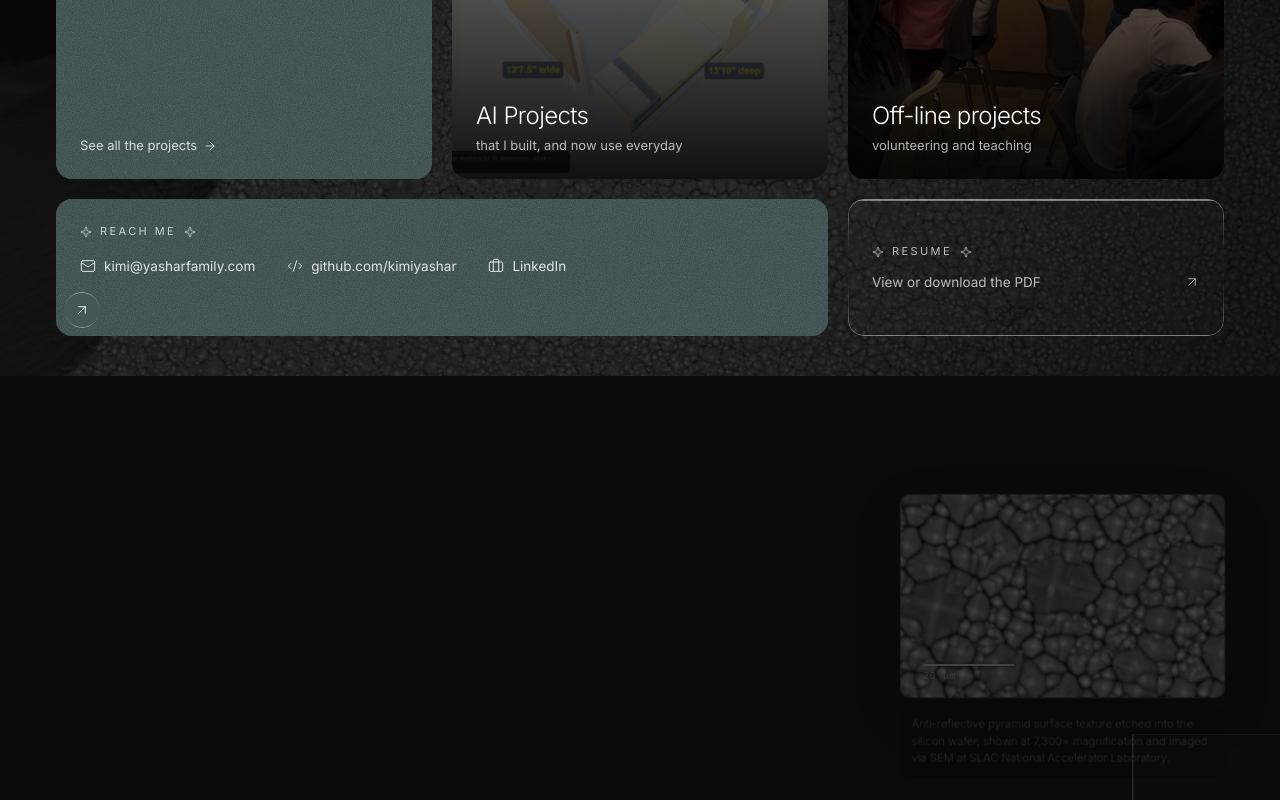
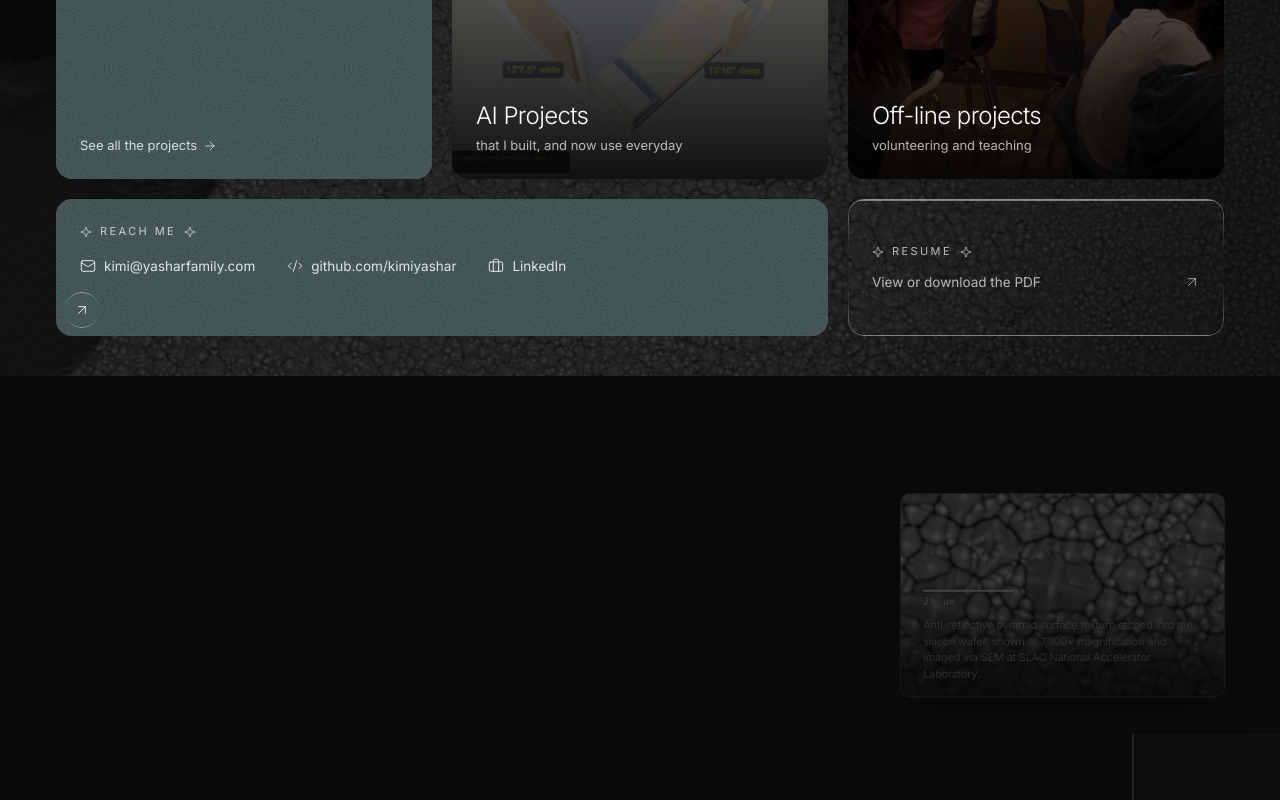
Before and after one commit to kimiyashar/kimiyashar-site, a React (Vite) app: page / in a window 1280 px wide. Shown: the part 424-1224 px from the top of the page. Built offline with nearby package versions, Linux system fonts and the light colour scheme.

Commit message:
Place SEM captions directly on images

```diff
--- a/src/App.tsx
+++ b/src/App.tsx
@@ -389,14 +389,16 @@ function Home({ go }: { go: (p: Page) => void }) {
               src="/sem/pyramid-texture-7300x.jpg"
               alt="Anti-reflective pyramid surface texture etched into the silicon wafer, at 7,300x magnification"
             />
+            {/* bar and caption both ride on the micrograph — a caption in its own
+                panel reads as UI chrome rather than an annotation of the specimen */}
+            <div className="sem-inset-text">
               <span className="sem-scalebar"><i /><em>20&nbsp;&micro;m</em></span>
-          </div>
-          <div className="sem-inset-text">
               <figcaption className="sem-inset-cap">
                 Anti-reflective pyramid surface texture etched into the silicon wafer,
                 shown at <span className="whitespace-nowrap">7,300&times;</span> magnification
                 and imaged via SEM at SLAC National Accelerator Laboratory.
               </figcaption>
+            </div>
           </div>
         </figure>
 
@@ -406,8 +408,8 @@ function Home({ go }: { go: (p: Page) => void }) {
         <span className="sem-fieldbar sem-fieldbar--stage"><i /><em>50&nbsp;&micro;m</em></span>
 
         <div className="absolute inset-x-0 bottom-0 flex items-end px-4 sm:px-6 md:px-10 lg:px-14 pb-[12vh]">
-          <figure className="sem-caption max-w-lg m-0 p-5 md:p-6">
-            <figcaption className="text-white/[0.78] text-[13.5px] leading-[1.65] font-light">
+          <figure className="sem-caption max-w-lg m-0">
+            <figcaption className="sem-caption-text text-[13.5px] leading-[1.65] font-light">
               Single-crystal silicon wafer at 990&times; magnification, etched
               overnight in 2&nbsp;M KOH and imaged via SEM at SLAC National
               Accelerator Laboratory.
--- a/src/index.css
+++ b/src/index.css
@@ -34,34 +34,31 @@ body::before {
   will-change: transform, opacity;
 }
 
-/* caption fades in over the last ~40% of the scroll */
+/* caption fades in over the last ~40% of the scroll.
+   No panel: the caption is lettering on the micrograph, the way a plate
+   annotation is. Legibility comes from weight + a tight text shadow instead
+   of a card, so nothing occludes the specimen it describes. */
 .sem-caption {
   opacity: var(--sem-c, 0);
   transform: translateY(calc(16px * (1 - var(--sem-c))));
   will-change: opacity, transform;
-  /* by the time this lands the background is at full zoom and its brightest
-     (opacity 0.38, scaled 1.48), so a 0.45 scrim let the micrograph read
-     straight through the text. Heavier fill + real blur + a hairline edge so
-     the panel is a card, not a tint. */
-  border-radius: 16px;
-  background: rgba(8, 8, 8, 0.72);
-  border: 1px solid rgba(255, 255, 255, 0.09);
-  backdrop-filter: blur(10px) saturate(0.9);
-  -webkit-backdrop-filter: blur(10px) saturate(0.9);
-  box-shadow: 0 18px 50px -12px rgba(0, 0, 0, 0.7);
+}
+.sem-caption-text {
+  color: rgba(255, 255, 255, 0.94);
+  text-shadow:
+    0 1px 2px rgba(0, 0, 0, 0.95),
+    0 0 14px rgba(0, 0, 0, 0.85),
+    0 0 34px rgba(0, 0, 0, 0.6);
 }
 
-/* metadata cluster. The old vertical border-left ran right alongside the
-   horizontal scale bar, so the two hairlines read as one ambiguous corner
-   bracket. A single horizontal rule sets the sentence off from the
-   credentials and leaves the scale bar as the only horizontal line. */
+/* caption metadata sits directly on the micrograph: no card, no divider box */
 .sem-meta {
-  margin-top: 14px;
-  padding-top: 13px;
-  border-top: 1px solid rgba(255, 255, 255, 0.10);
+  margin-top: 10px;
+  padding-top: 0;
+  border-top: 0;
   display: flex;
   flex-direction: column;
-  gap: 11px;
+  gap: 7px;
 }
 .sem-credit {
   font-family: ui-monospace, SFMono-Regular, Menlo, monospace;
@@ -69,7 +66,8 @@ body::before {
   font-size: 9.5px;
   letter-spacing: 0.11em;
   line-height: 1.5;
-  color: rgba(255, 255, 255, 0.42);
+  color: rgba(255, 255, 255, 0.62);
+  text-shadow: 0 1px 2px rgba(0, 0, 0, 0.95), 0 0 12px rgba(0, 0, 0, 0.8);
   display: flex;
   flex-wrap: wrap;
   gap: 0 0.55em;
@@ -134,12 +132,24 @@ body::before {
   width: 100%;
   height: auto;
 }
-/* 20 um of the 70.9 um field = 28.2% of the plate width */
+/* the caption lies on the plate, so the plate carries its own falloff — a
+   gradient in the image, not a panel around it */
+.sem-inset-frame::after {
+  content: '';
+  position: absolute;
+  inset: 42% 0 0;
+  pointer-events: none;
+  background: linear-gradient(
+    to bottom,
+    rgba(0, 0, 0, 0) 0%,
+    rgba(0, 0, 0, 0.30) 42%,
+    rgba(0, 0, 0, 0.72) 74%,
+    rgba(0, 0, 0, 0.86) 100%);
+}
+/* 20 um of the 70.9 um field = 28.2% of the plate width. The bar lives in the
+   caption stack now, which is inset 7% a side, so 28.2/0.86 keeps it true. */
 .sem-scalebar {
-  position: absolute;
-  left: 7%;
-  bottom: 7%;
-  width: 28.2%;
+  width: 32.8%;
   display: flex;
   flex-direction: column;
   gap: 3px;
@@ -160,24 +170,26 @@ body::before {
   color: #fff;
   text-shadow: 0 0 4px rgba(0, 0, 0, 0.95);
 }
-/* the detail plate carries its own caption, so it reads as a figure in its own
-   right rather than a floating crop */
-/* the plate sits on a busy micrograph, so its text needs the same scrim the
-   main caption panel gets — otherwise it reads as grey-on-grey */
+/* the detail plate carries its own caption on the image itself, so it reads as
+   a figure in its own right rather than a crop with a label stuck under it */
 .sem-inset-text {
-  margin-top: 8px;
-  padding: 10px 12px 11px;
-  border-radius: 10px;
-  background: rgba(0, 0, 0, 0.45);
-  backdrop-filter: blur(2px);
-  -webkit-backdrop-filter: blur(2px);
+  position: absolute;
+  left: 7%;
+  right: 7%;
+  bottom: 7%;
+  z-index: 1;
+  display: flex;
+  flex-direction: column;
+  align-items: flex-start;
+  gap: 9px;
 }
 .sem-inset-cap {
   margin-top: 0;
-  font-size: 11.5px;
-  line-height: 1.55;
+  font-size: 11px;
+  line-height: 1.5;
   font-weight: 300;
-  color: rgba(255, 255, 255, 0.55);
+  color: rgba(255, 255, 255, 0.86);
+  text-shadow: 0 1px 2px rgba(0, 0, 0, 0.95), 0 0 10px rgba(0, 0, 0, 0.85);
 }
 /* wide-field scale bar. --sem-bar is written by useSemScroll from the same
    rendered-plate geometry the marker uses, so 50 um stays 50 um through the zoom.
```
Lines whose indentation alone changed are shown as unchanged.
